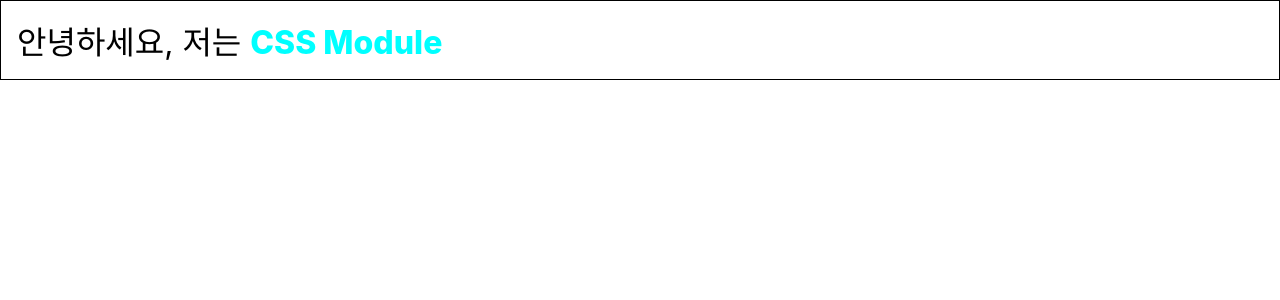
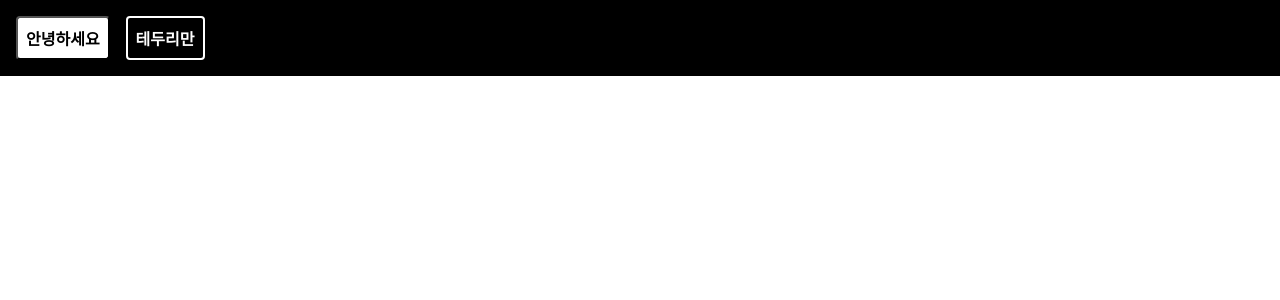
Before and after one commit to zcarc/learn-react, a React (Create React App) app: page / in a window 1280 px wide. Shown: the top 300 px of the page. Built offline with nearby package versions, Linux system fonts and the light colour scheme.

Commit message:
styled-components

```diff
--- a/package.json
+++ b/package.json
@@ -10,7 +10,8 @@
     "node-sass": "^4.14.1",
     "react": "^16.13.1",
     "react-dom": "^16.13.1",
-    "react-scripts": "3.4.1"
+    "react-scripts": "3.4.1",
+    "styled-components": "^5.1.1"
   },
   "scripts": {
     "start": "react-scripts start",
@@ -32,5 +33,8 @@
       "last 1 firefox version",
       "last 1 safari version"
     ]
+  },
+  "devDependencies": {
+    "prettier": "2.0.5"
   }
 }
--- a/src/App.js
+++ b/src/App.js
@@ -1,11 +1,11 @@
 import React, { Component } from "react";
-import CSSModule from "./CSSModule";
+import StyledComponent from "./StyledComponent/StyledComponent";
 
 class App extends Component {
   render() {
     return (
       <div>
-        <CSSModule />
+        <StyledComponent />
       </div>
     );
   }
--- /dev/null
+++ b/src/StyledComponent/StyledComponent.js
@@ -0,0 +1,53 @@
+import React from "react";
+import styled, { css } from "styled-components";
+
+const Box = styled.div`
+  background: ${(props) => props.color || "blue"};
+  padding: 1rem;
+  display: flex;
+`;
+
+const Button = styled.button`
+  background: white;
+  color: black;
+  border-radius: 4px;
+  padding: 0.5rem;
+  display: flex;
+  align-items: center;
+  justify-content: center;
+  box-sizing: border-box;
+  font-size: 1rem;
+  font-weight: 600;
+
+  // & 문자롤 사용하여 Sass처럼 자기 자신 선택 가능
+  &:hover {
+    background: rgba(255, 255, 255, 0.9);
+  }
+
+  //다음 코드는 inverted 값이 true일 때 특정 스타일을 부여해 줍니다.
+  ${(props) =>
+    props.inverted &&
+    css`
+      background: none;
+      border: 2px solid white;
+      color: white;
+
+      &:hover {
+        background: white;
+        color: black;
+      }
+    `}
+
+  & + button {
+    margin-left: 1rem;
+  }
+`;
+
+const StyledComponent = () => (
+  <Box color={"black"}>
+    <Button>안녕하세요</Button>
+    <Button inverted={true}>테두리만</Button>
+  </Box>
+);
+
+export default StyledComponent;
```
Also changed, not shown: 2 other files (tests, documents, lock files or other folders).
